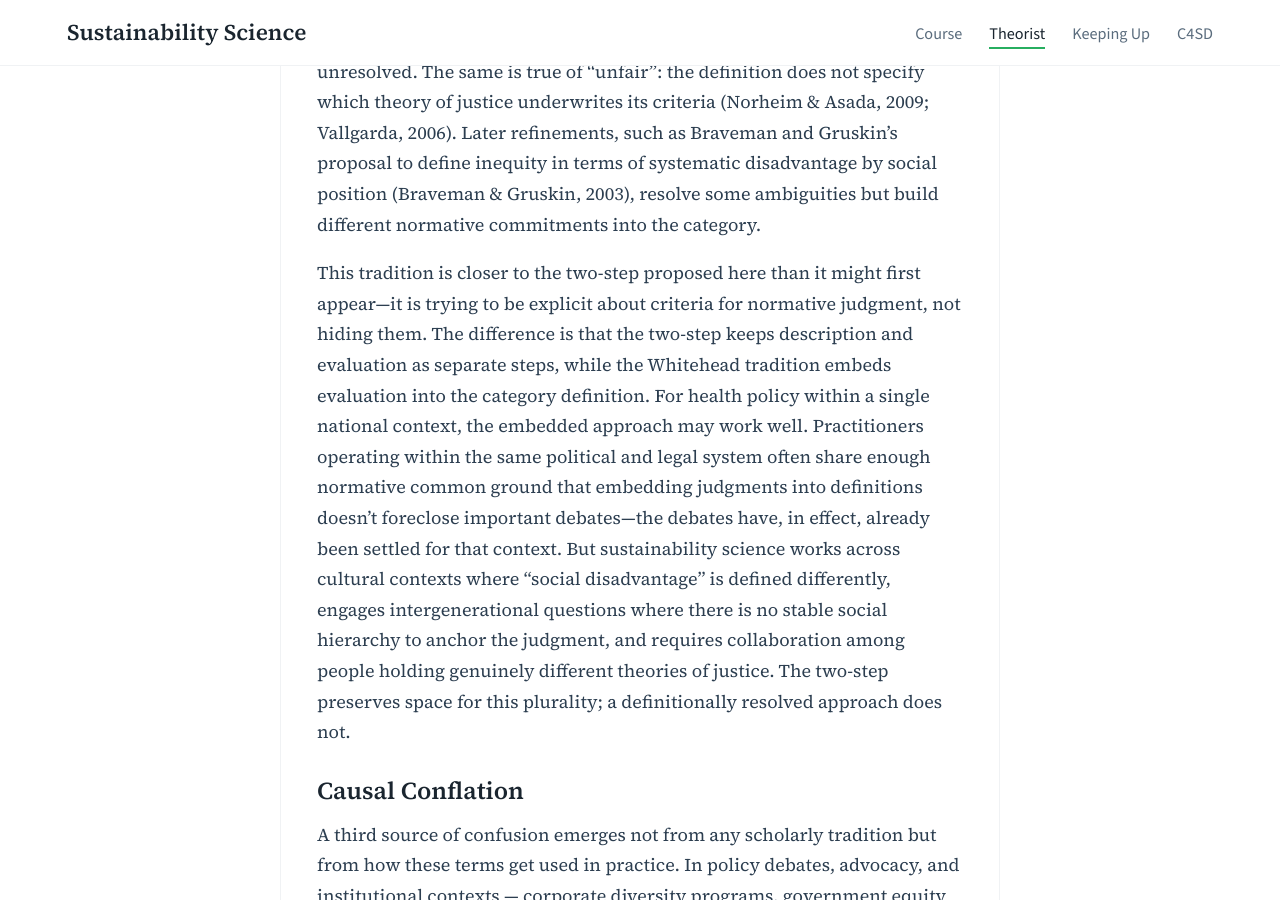
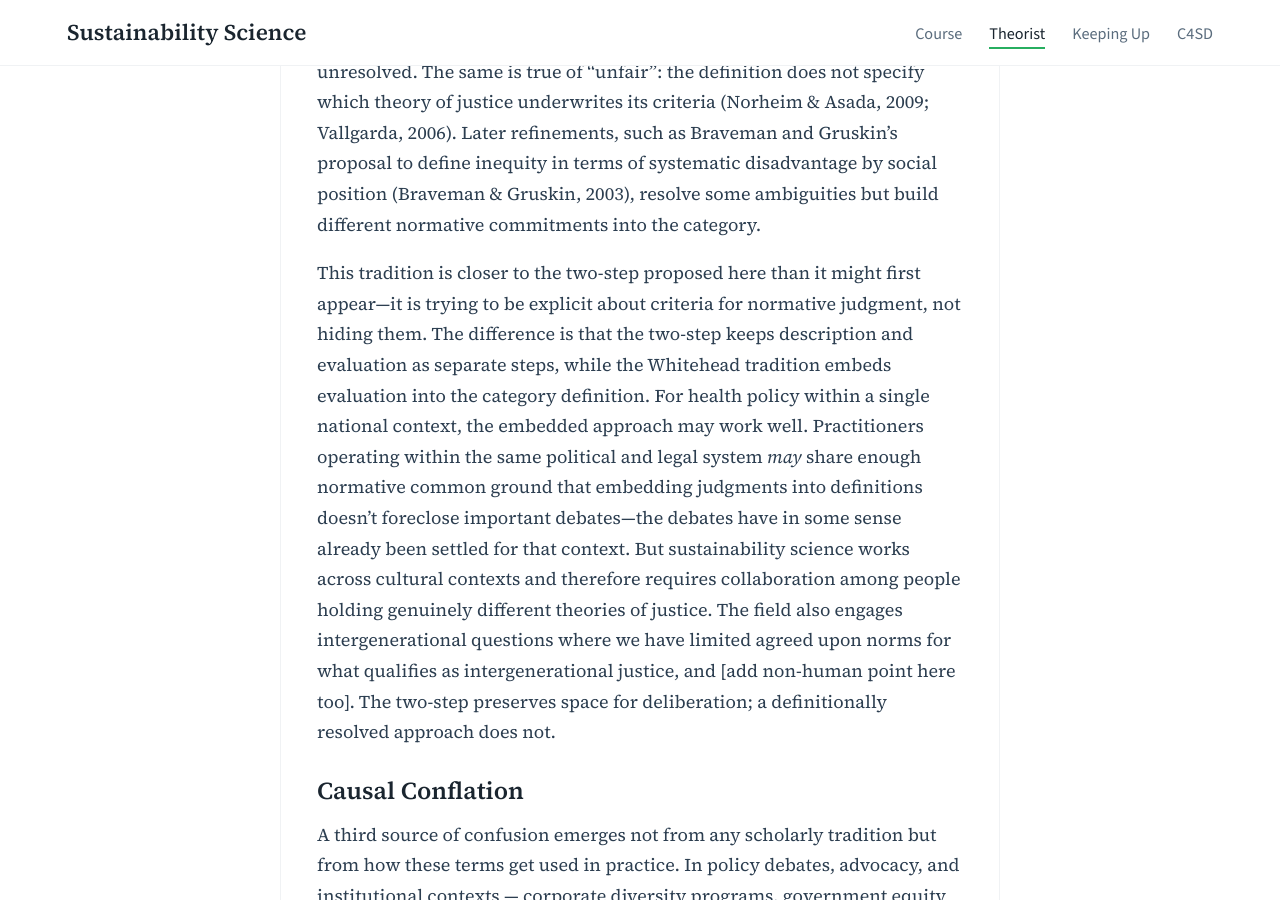
Before and after one commit to agharley/sustsci, a Jekyll site: the page built from blog/_posts/2026-01-01-inequality-inequity.md, in a window 1280 px wide and 900 px high, scrolled down 5996 px. Built offline with Jekyll 4.4.1, drawn with Linux system fonts in a browser that asks for light colours.

Commit message:
Update 2026-01-01-inequality-inequity.md

```diff
--- a/blog/_posts/2026-01-01-inequality-inequity.md
+++ b/blog/_posts/2026-01-01-inequality-inequity.md
@@ -81,7 +81,7 @@ This approach has real appeal. It builds moral urgency into the category of ineq
 
 But the approach also embeds normative judgment into what looks like a measurement category. What counts as "avoidable"—and who bears responsibility—depends on contested assumptions the definition leaves unresolved. The same is true of "unfair": the definition does not specify which theory of justice underwrites its criteria (Norheim & Asada, 2009; Vallgarda, 2006). Later refinements, such as Braveman and Gruskin's proposal to define inequity in terms of systematic disadvantage by social position (Braveman & Gruskin, 2003), resolve some ambiguities but build different normative commitments into the category.
 
-This tradition is closer to the two-step proposed here than it might first appear—it is trying to be explicit about criteria for normative judgment, not hiding them. The difference is that the two-step keeps description and evaluation as separate steps, while the Whitehead tradition embeds evaluation into the category definition. For health policy within a single national context, the embedded approach may work well. Practitioners operating within the same political and legal system often share enough normative common ground that embedding judgments into definitions doesn't foreclose important debates—the debates have, in effect, already been settled for that context. But sustainability science works across cultural contexts where "social disadvantage" is defined differently, engages intergenerational questions where there is no stable social hierarchy to anchor the judgment, and requires collaboration among people holding genuinely different theories of justice. The two-step preserves space for this plurality; a definitionally resolved approach does not.
+This tradition is closer to the two-step proposed here than it might first appear—it is trying to be explicit about criteria for normative judgment, not hiding them. The difference is that the two-step keeps description and evaluation as separate steps, while the Whitehead tradition embeds evaluation into the category definition. For health policy within a single national context, the embedded approach may work well. Practitioners operating within the same political and legal system *may* share enough normative common ground that embedding judgments into definitions doesn't foreclose important debates—the debates have in some sense already been settled for that context. But sustainability science works across cultural contexts and therefore requires collaboration among people holding genuinely different theories of justice. The field also engages intergenerational questions where we have limited agreed upon norms for what qualifies as intergenerational justice, and [add non-human point here too]. The two-step preserves space for deliberation; a definitionally resolved approach does not.
 
 ### Causal Conflation
 
```
